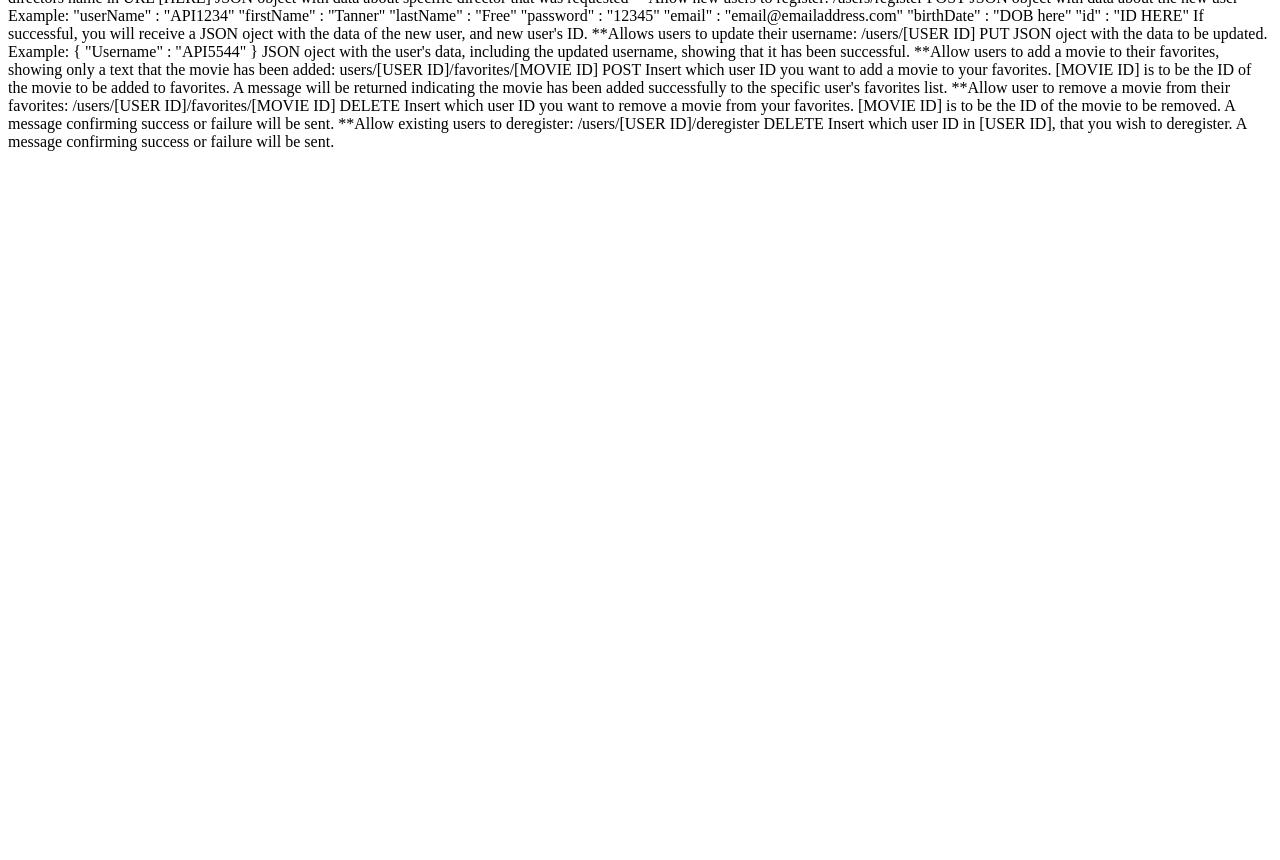
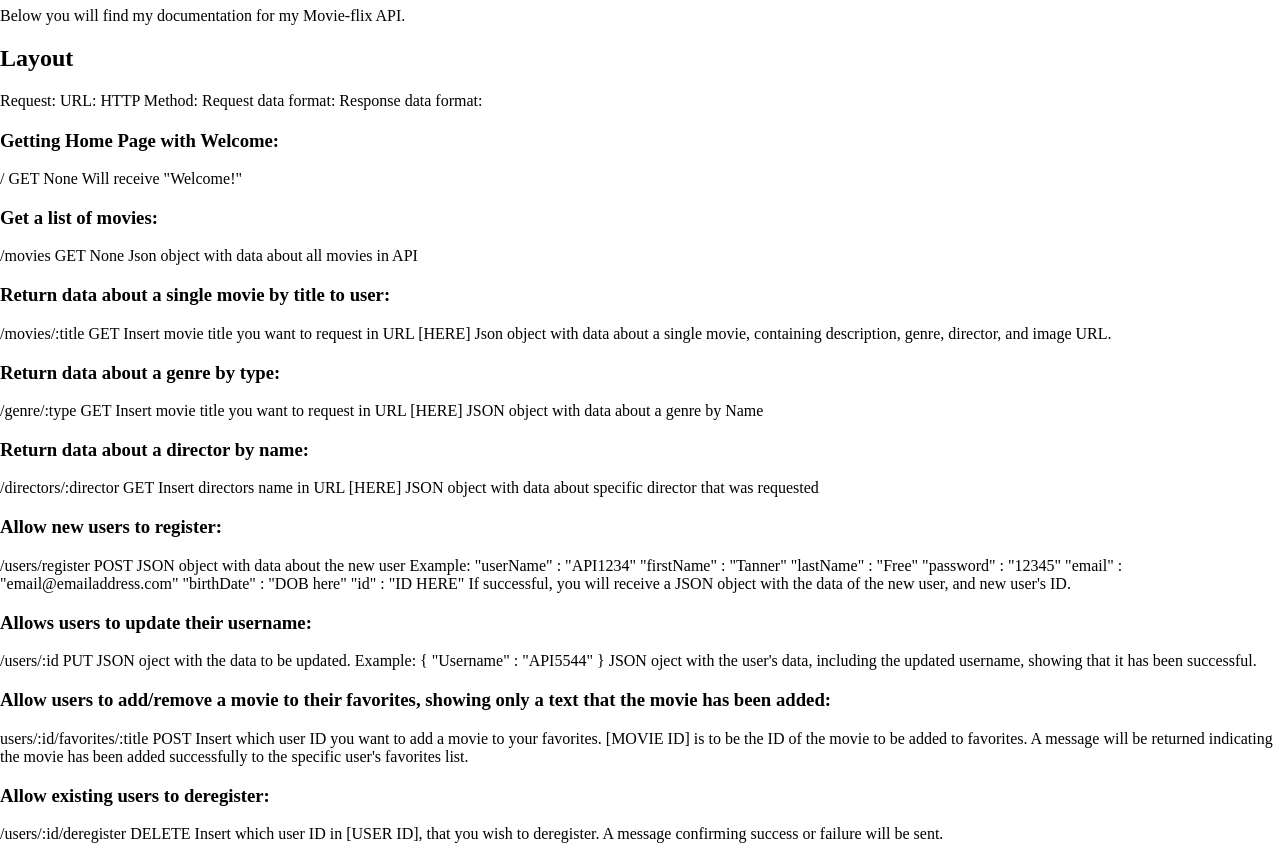
Before and after one commit to CaptainJohn3000/movie-api, a website: page public/documentation.html in a window 1280 px wide. Shown: the part 73-933 px from the top of the page. Before the commit the page ends 800 px from the top, so only its background shows below. Drawn offline with nearby package versions, Linux system fonts and the light colour scheme.

Commit message:
updated documentation.html

```diff
--- a/public/documentation.html
+++ b/public/documentation.html
@@ -1,52 +1,69 @@
-Documentation for Movie API
+<!DOCTYPE html>
+<html lang="en">
+  <head>
+      <meta charset="utf-8" />
+      <meta name="viewport" content="width=device-width, initial-scale=1" />
+      <title>Johnny's Movie-Flix Documentation</title>
 
-<!--
+      <!--CSS Normalization below-->
+    <link
+    rel="stylesheet"
+    type="text/css"
+    href="css/normalize.css-master/normalize.css"
+  />
+  </head>
+   <body>
+      <main>
+          <h1>Hello!</h1>
+<p>
+    Below you will find my documentation for my Movie-flix API.
+</p>
+<h2>Layout</h2>
+<p>
     Request:
 
     URL:
     HTTP Method:
     Request data format:
     Response data format:
--->
-
-**Get a list of movies:
-
+</p>
+<h3>Getting Home Page with Welcome:</h3>
+<p>
+    /
+    GET
+    None
+    Will receive "Welcome!"
+</p>
+<h3>Get a list of movies:</h3>
+<p>
     /movies
     GET
     None
     Json object with data about all movies in API
-
-
-
-**Return data about a single movie by title to user:
-
-/movies/[Title]
+</P>
+<h3>Return data about a single movie by title to user:</h3>
+<p>
+    /movies/:title
     GET
     Insert movie title you want to request in URL [HERE]
     Json object with data about a single movie, containing description, genre, director, and image URL.
-
-
-
-**Return data about a genre by type:
-
-/genre/[Name]
+</p>
+<h3>Return data about a genre by type:</h3>
+<p>
+    /genre/:type
     GET
     Insert movie title you want to request in URL [HERE]
     JSON object with data about a genre by Name
-
-
-
-**Return data about a director by name:
-
-/directors/[Name]
+</p>
+<h3>Return data about a director by name:</h3>
+<p>
+    /directors/:director
     GET
     Insert directors name in URL [HERE]
     JSON object with data about specific director that was requested
-
-
-
-**Allow new users to register:
-
+</p>
+<h3>Allow new users to register:</h3>
+<p>
     /users/register
 POST
 JSON object with data about the new user
@@ -60,13 +77,11 @@ Example:
 "birthDate" : "DOB here"
 "id" : "ID HERE"
 
-If successful, you will receive a JSON oject with the data of the new user, and new user's ID.
-
-
-
-**Allows users to update their username:
-
-/users/[USER ID]
+If successful, you will receive a JSON object with the data of the new user, and new user's ID.
+</p>
+<h3>Allows users to update their username:</h3>
+<p>
+    /users/:id
     PUT
     JSON oject with the data to be updated.
     Example:
@@ -76,30 +91,21 @@ Example:
     }
 
     JSON oject with the user's data, including the updated username, showing that it has been successful.
-
-
-
-**Allow users to add a movie to their favorites, showing only a text that the movie has been added:
-
-users/[USER ID]/favorites/[MOVIE ID]
+</p>
+<h3>Allow users to add/remove a movie to their favorites, showing only a text that the movie has been added:</h3>
+<p>
+    users/:id/favorites/:title
     POST
     Insert which user ID you want to add a movie to your favorites. [MOVIE ID] is to be the ID of the movie to be added to favorites.
     A message will be returned indicating the movie has been added successfully to the specific user's favorites list.
-
-
-
-**Allow user to remove a movie from their favorites:
-
-/users/[USER ID]/favorites/[MOVIE ID]
-DELETE
-Insert which user ID you want to remove a movie from your favorites. [MOVIE ID] is to be the ID of the movie to be removed.
-A message confirming success or failure will be sent.
-
-
-
-**Allow existing users to deregister:
-
-/users/[USER ID]/deregister
+</p>
+<h3>Allow existing users to deregister:</h3>
+<p>
+    /users/:id/deregister
     DELETE
     Insert which user ID in [USER ID], that you wish to deregister.
     A message confirming success or failure will be sent.
+</p>
+     </main>
+    </body>
+</html>
```
Lines whose indentation alone changed are shown as unchanged.
